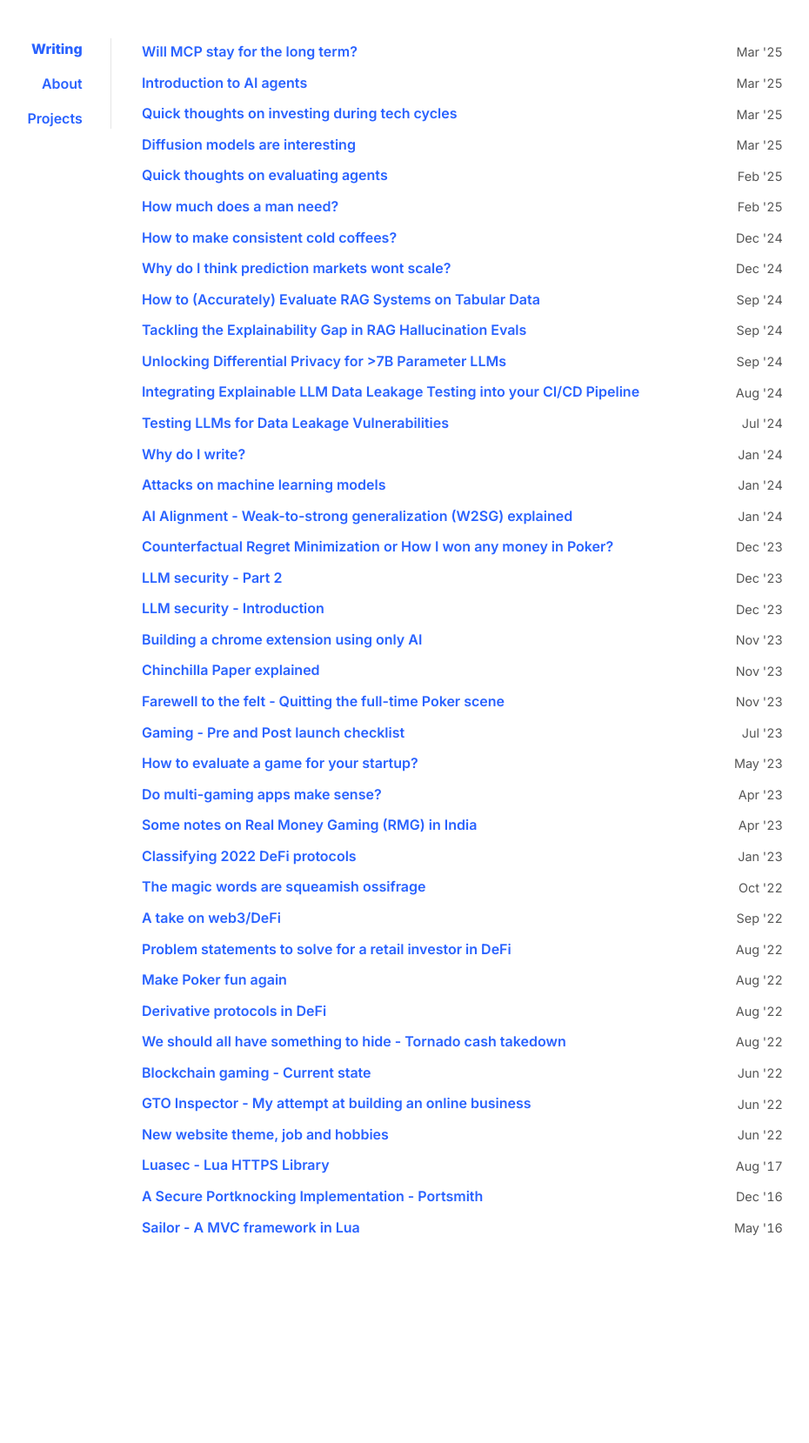
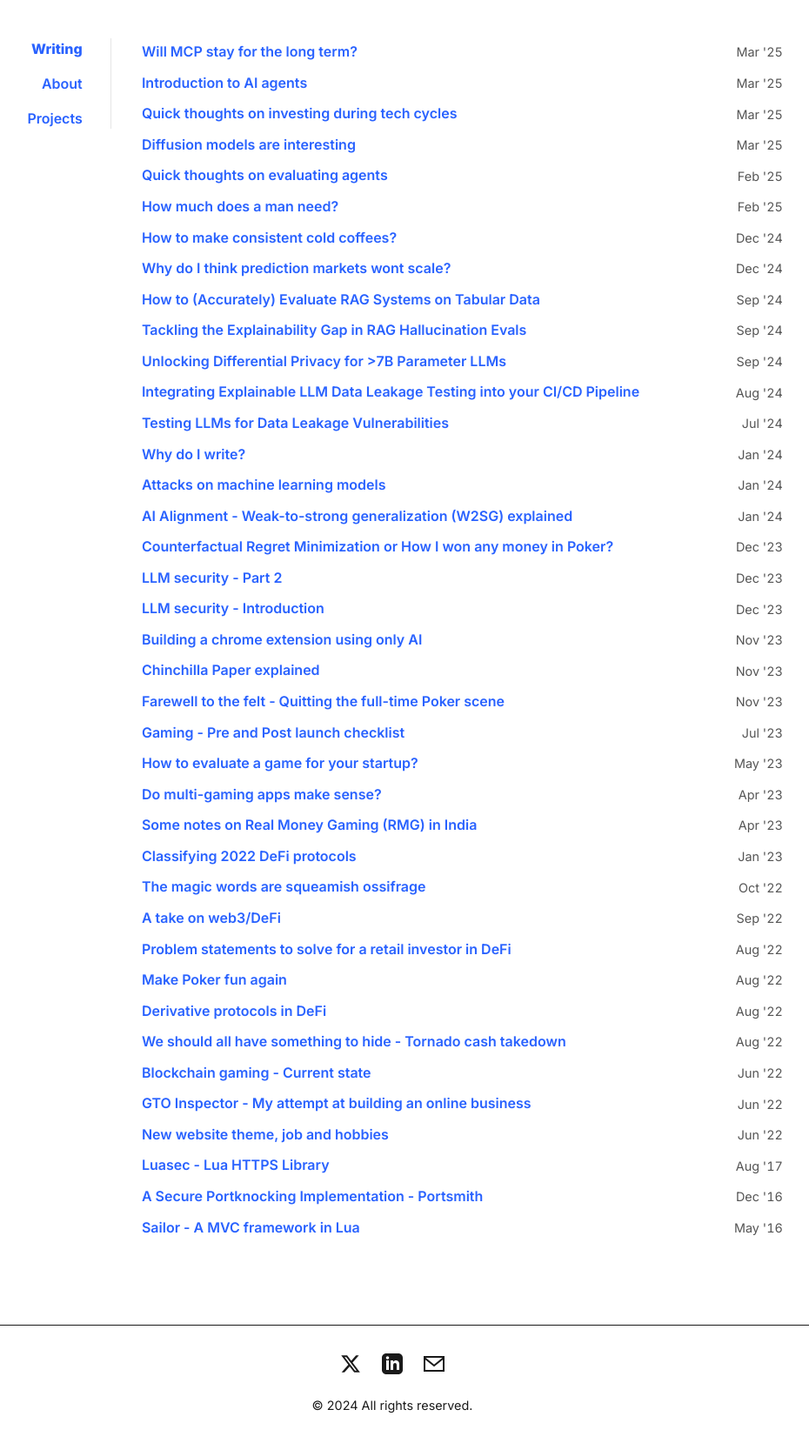
Before and after one commit to r-nikhil/r-nikhil.github.io, a Jekyll site: the page built from index.html, in a window 1280 px wide. Shown: the whole page at 87% size, without its empty margins (189-1119 px from the left). Built offline with Jekyll 4.4.1, drawn with Linux system fonts in a browser that asks for light colours; before the commit the page ends 1475 px from its top, so only the background shows below that.

Commit message:
Assistant checkpoint: Add footer with social links
Assistant generated file changes:
- _includes/footer.html: Create footer component
- _sass/_main.scss: Add footer styles
- _layouts/default.html: Add footer to layout

---

User prompt:

i want to add a footer to my site.
it should have links to my socials. (mainly twitter, linkedin, email)
and maybe some text.
help me build it

Replit-Commit-Author: Assistant
Replit-Commit-Session-Id: 30b278f1-a8d8-493c-901c-21ebcd131b82

```diff
--- /dev/null
+++ b/_includes/footer.html
@@ -0,0 +1,19 @@
+
+<footer class="site-footer">
+  <div class="footer-content">
+    <div class="social-links">
+      <a href="https://twitter.com/YOUR_TWITTER" class="social-link" target="_blank" rel="noopener noreferrer">
+        <svg xmlns="http://www.w3.org/2000/svg" width="24" height="24" viewBox="0 0 24 24" fill="currentColor"><path d="M18.244 2.25h3.308l-7.227 8.26 8.502 11.24H16.17l-5.214-6.817L4.99 21.75H1.68l7.73-8.835L1.254 2.25H8.08l4.713 6.231zm-1.161 17.52h1.833L7.084 4.126H5.117z"/></svg>
+      </a>
+      <a href="https://linkedin.com/in/YOUR_LINKEDIN" class="social-link" target="_blank" rel="noopener noreferrer">
+        <svg xmlns="http://www.w3.org/2000/svg" width="24" height="24" viewBox="0 0 24 24" fill="currentColor"><path d="M19 0h-14c-2.761 0-5 2.239-5 5v14c0 2.761 2.239 5 5 5h14c2.762 0 5-2.239 5-5v-14c0-2.761-2.238-5-5-5zm-11 19h-3v-11h3v11zm-1.5-12.268c-.966 0-1.75-.79-1.75-1.764s.784-1.764 1.75-1.764 1.75.79 1.75 1.764-.783 1.764-1.75 1.764zm13.5 12.268h-3v-5.604c0-3.368-4-3.113-4 0v5.604h-3v-11h3v1.765c1.396-2.586 7-2.777 7 2.476v6.759z"/></svg>
+      </a>
+      <a href="mailto:YOUR_EMAIL" class="social-link">
+        <svg xmlns="http://www.w3.org/2000/svg" width="24" height="24" viewBox="0 0 24 24" fill="currentColor"><path d="M0 3v18h24v-18h-24zm21.518 2l-9.518 7.713-9.518-7.713h19.036zm-19.518 14v-11.817l10 8.104 10-8.104v11.817h-20z"/></svg>
+      </a>
+    </div>
+    <div class="footer-text">
+      © 2024 All rights reserved.
+    </div>
+  </div>
+</footer>
--- a/_layouts/default.html
+++ b/_layouts/default.html
@@ -15,6 +15,7 @@ layout: compress
         {{ content }}
 
     </main>
+    {% include footer.html %}
     <script src="{{ site.baseurl }}/assets/js/theme-switch.js"></script>
   </body>
 </html>
--- a/_sass/_main.scss
+++ b/_sass/_main.scss
@@ -344,3 +344,36 @@ figcaption {
         display: none !important;
     }
 }
+
+.site-footer {
+  margin-top: 4rem;
+  padding: 2rem 0;
+  border-top: 1px solid var(--border-color);
+
+  .footer-content {
+    max-width: var(--width);
+    margin: 0 auto;
+    text-align: center;
+  }
+
+  .social-links {
+    display: flex;
+    justify-content: center;
+    gap: 1.5rem;
+    margin-bottom: 1rem;
+  }
+
+  .social-link {
+    color: var(--text-main);
+    transition: color 0.2s;
+
+    &:hover {
+      color: var(--links);
+    }
+  }
+
+  .footer-text {
+    font-size: 0.9rem;
+    color: var(--text-aux);
+  }
+}
```
